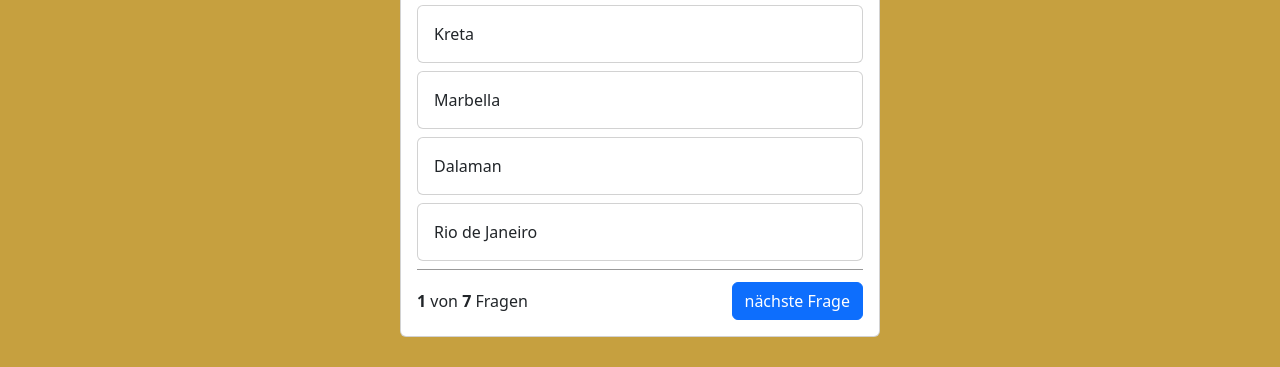
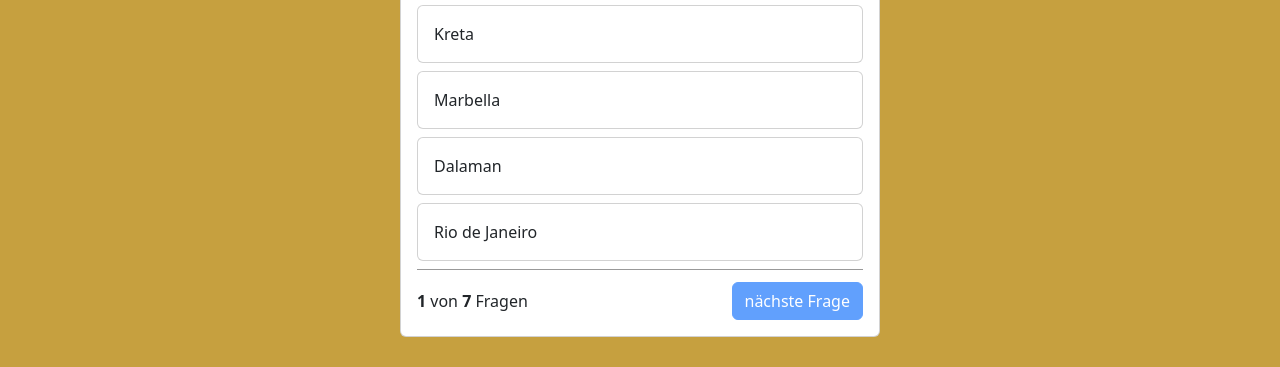
Before and after one commit to berk-dev385/QuizApp, a website: page index.html in a window 1280 px wide. Shown: the part 483-850 px from the top of the page. Drawn offline with nearby package versions, Linux system fonts and the light colour scheme.

Commit message:
feat: next-button enable/disbled

```diff
--- a/index.html
+++ b/index.html
@@ -65,9 +65,9 @@
                     <span>
                         <b>1</b> von <b id="all-questions">5</b> Fragen
                     </span>
-                    <button class="btn btn-primary">nächste Frage</button>
 
 
+                    <button class="btn btn-primary" id="next-button" disabled>nächste Frage</button>
                 </div>
 
             </div>
--- a/script.js
+++ b/script.js
@@ -85,11 +85,7 @@ function showQuestion() {
 
 function answer(selection) {
     let question = questions[currentQuestion];
-    console.log('Selected answer is', selection)
     let selectedQuestionNumber = selection.slice(-1);
-    console.log('selectedQuestionNumber is', selectedQuestionNumber);
-    console.log('Current question is', question['right_answer']);
-
     let idOfRightAnswer = `answer_${question['right_answer']}`;
 
     if (selectedQuestionNumber == question['right_answer']) {
@@ -100,4 +96,5 @@ function answer(selection) {
         document.getElementById(selection).parentNode.classList.add('bg-danger');
         document.getElementById(idOfRightAnswer).parentNode.classList.add('bg-success');
     }
+    document.getElementById('next-button').disabled = false;
 }
```
